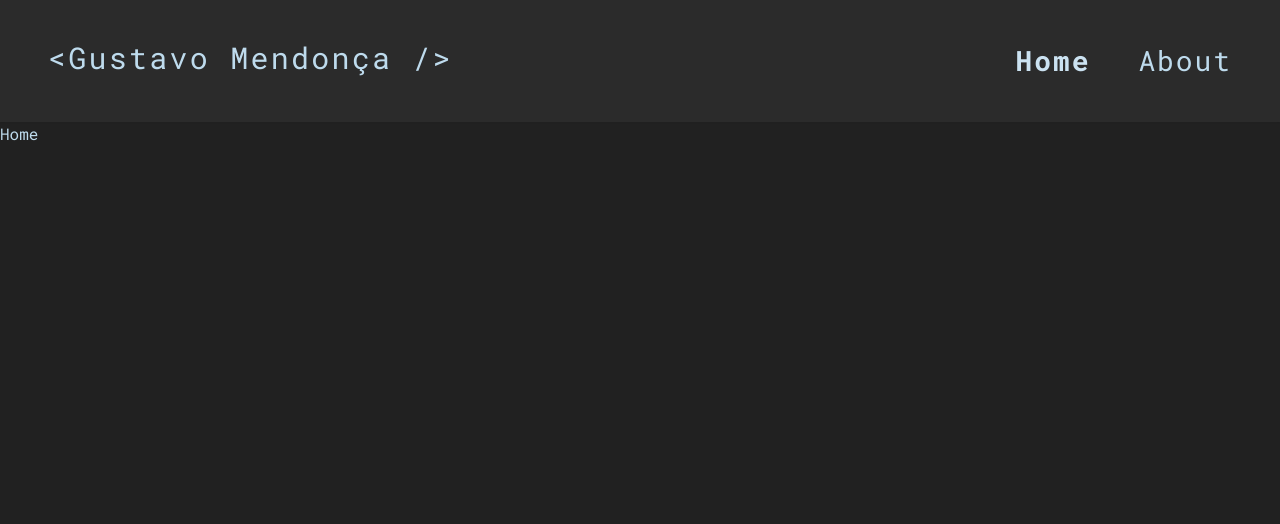
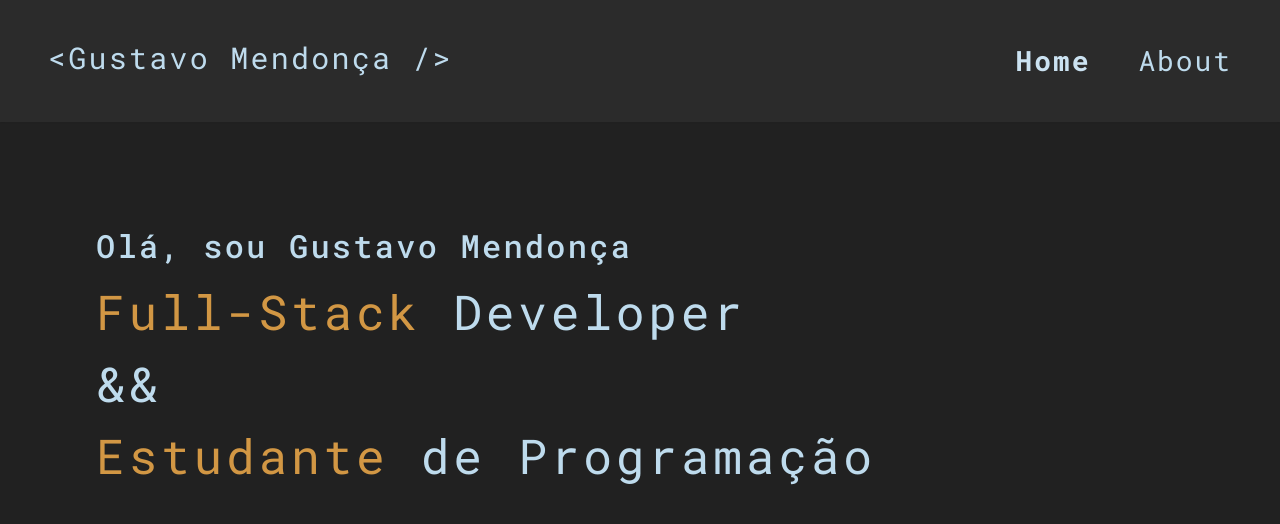
Before and after one commit to swxtz/portfolio, a Next.js app: page / in a window 1280 px wide. Shown: the top 524 px of the page. Built offline with nearby package versions, Linux system fonts and the light colour scheme.

Commit message:
feat: add Hero component to home page

```diff
--- a/src/app/page.tsx
+++ b/src/app/page.tsx
@@ -1,7 +1,11 @@
-
+import { Hero } from "@/components/Hero/Hero";
 
 export default function Home() {
     return (
-        <h1>Home</h1>
+        <main>
+            <div className="px-24 pt-[100px]">
+                <Hero />
+            </div>
+        </main>
     );
 }
--- /dev/null
+++ b/src/components/Hero/Hero.tsx
@@ -0,0 +1,19 @@
+export function Hero() {
+    return (
+        <>
+            <span className="text-[32px] tracking-[.14rem] font-medium">
+                Olá, sou Gustavo Mendonça{" "}
+            </span>
+            <p className="text-5xl tracking-[.23rem] mt-[18px]">
+                <span className="text-teal-500">Full-Stack </span>
+                Developer
+                <div className="py-3"></div>
+                &&
+                <br />
+                <div className="py-3"></div>
+                <span className="text-teal-500">Estudante </span>
+                de Programação
+            </p>
+        </>
+    );
+}
```
